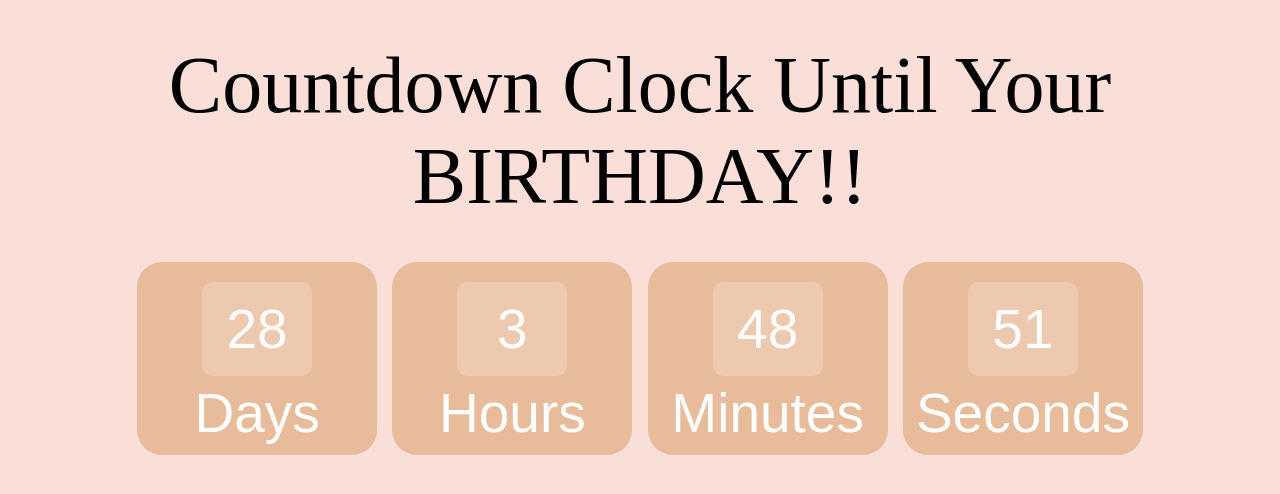
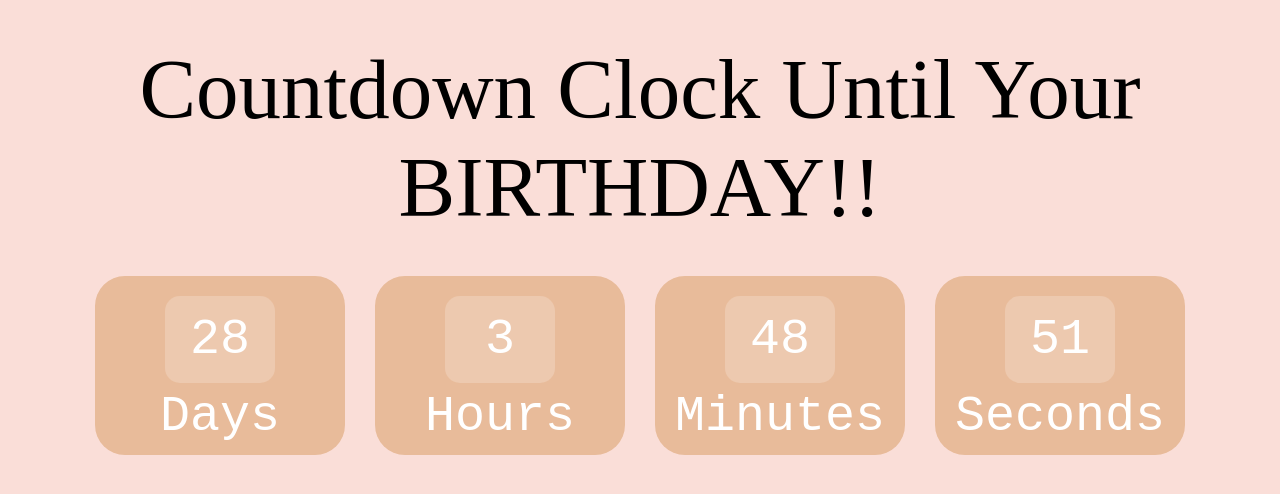
Before and after one commit to jguo710/Birthday-21, a plain HTML site: page index.html in a window 1280 px wide. Drawn offline with Linux system fonts and the light colour scheme.

Commit message:
Update index.html

```diff
--- a/index.html
+++ b/index.html
@@ -16,7 +16,7 @@
           font-family:'Brush Script MT';
           color: black;
           font-weight: 100;
-          font-size: 80px;
+          font-size: 85px;
           margin: 40px 0px 20px;
           }
         .noSelect {     /* make it not select */
@@ -28,25 +28,25 @@
           user-select: none;
         }
         #clockdiv{
-        	font-family: sans-serif;
+        	font-family: monospace;
         	color: #fff;
         	display: inline-block;
         	font-weight: 100;
         	text-align: center;
-        	font-size: 55px;
+        	font-size: 50px;
           margin-top: 20px;
           margin-bottom: 20px;
         }
         #clockdiv > div{
         	padding: 10px;
-        	border-radius: 25px;
+        	border-radius: 30px;
         	background: #e8bb9a;
         	display: inline-block;
-          width: 220px;
+          width: 230px;
         }
         #clockdiv div > span{
         	padding: 15px;
-        	border-radius: 10px;
+        	border-radius: 15px;
         	background: #edc9af;
         	display: inline-block;
           margin-top: 10px;
```
